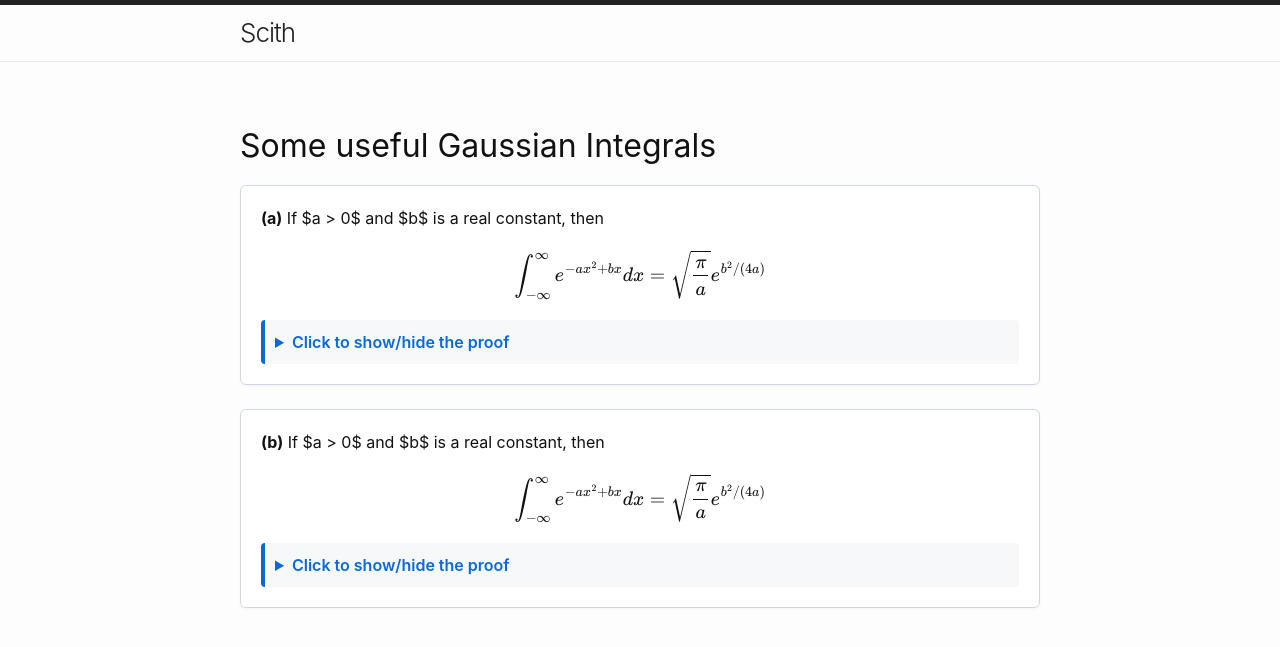
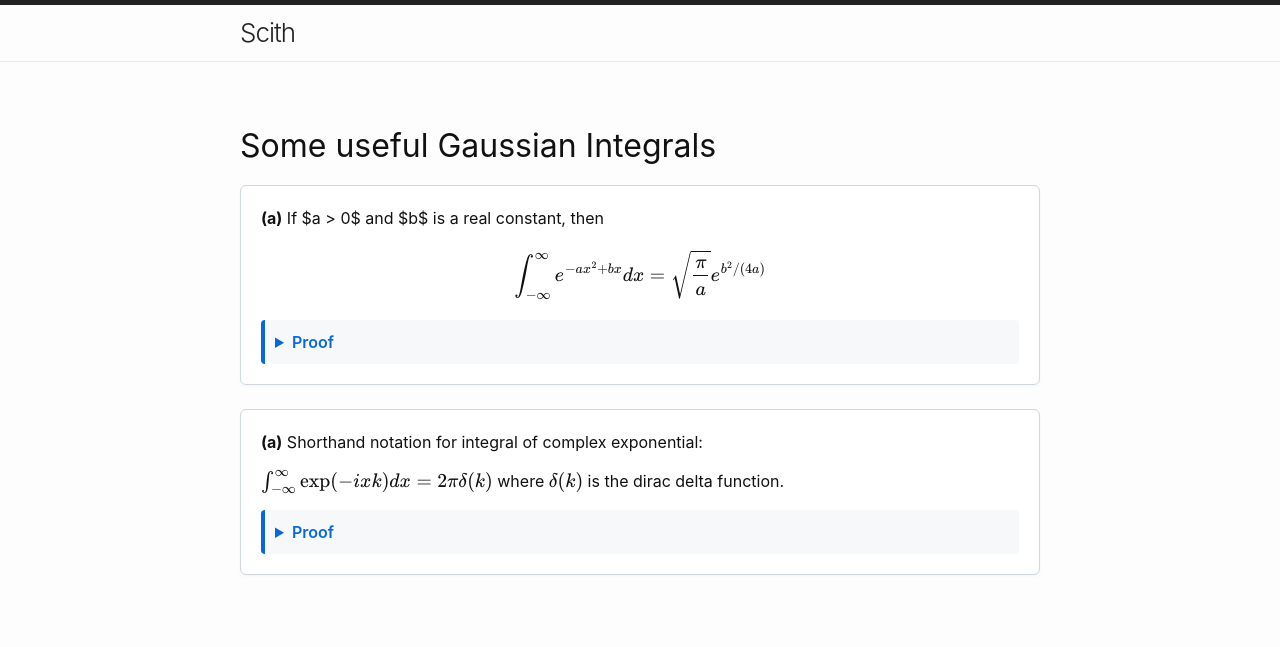
Before and after one commit to yashmrsawant/yashmrsawant.github.io, a Jekyll site: the page built from _posts/2026-04-01-some-integral-theorems.md, in a window 1280 px wide. Shown: the top 647 px of the page. Built offline with Jekyll 4.4.1, drawn with Linux system fonts in a browser that asks for light colours.

Commit message:
Auto-commit: Update blog 2026-04-02 06:58:15

```diff
--- a/_posts/2026-04-01-some-integral-theorems.md
+++ b/_posts/2026-04-01-some-integral-theorems.md
@@ -16,11 +16,9 @@ $$
 $$
 
 <details style="cursor: pointer; padding: 10px; background-color: #f6f8fa; border-left: 4px solid #0969da; border-radius: 4px; margin-top: 15px;">
-  <summary style="font-weight: 600; color: #0969da;">Click to show/hide the proof</summary>
+  <summary style="font-weight: 600; color: #0969da;">Proof</summary>
 
   <br>
-
-  *Proof:*
 
   First, we complete the square in the exponent:
 
@@ -50,21 +48,17 @@ $$
 
 </div>
 
-
 <div style="border: 1px solid #d0d7de; border-radius: 6px; padding: 20px; margin-bottom: 24px; background-color: #ffffff; box-shadow: 0 1px 3px rgba(0,0,0,0.04);" markdown="1">
 
-**(b)** If $a > 0$ and $b$ is a real constant, then
+**(a)** Shorthand notation for integral of complex exponential:
 
-$$
-\int_{-\infty}^{\infty} e^{-ax^2+bx} dx = \sqrt{\frac{\pi}{a}}e^{b^2/(4a)}
-$$
+$$\int_{-\infty}^{\infty} \exp(-ixk)dx=2\pi\delta(k)$$
+where $$\delta(k)$$ is the dirac delta function.
 
 <details style="cursor: pointer; padding: 10px; background-color: #f6f8fa; border-left: 4px solid #0969da; border-radius: 4px; margin-top: 15px;">
-  <summary style="font-weight: 600; color: #0969da;">Click to show/hide the proof</summary>
+  <summary style="font-weight: 600; color: #0969da;">Proof</summary>
 
   <br>
-
-  *Proof:*
 
   First, we complete the square in the exponent:
 
```
